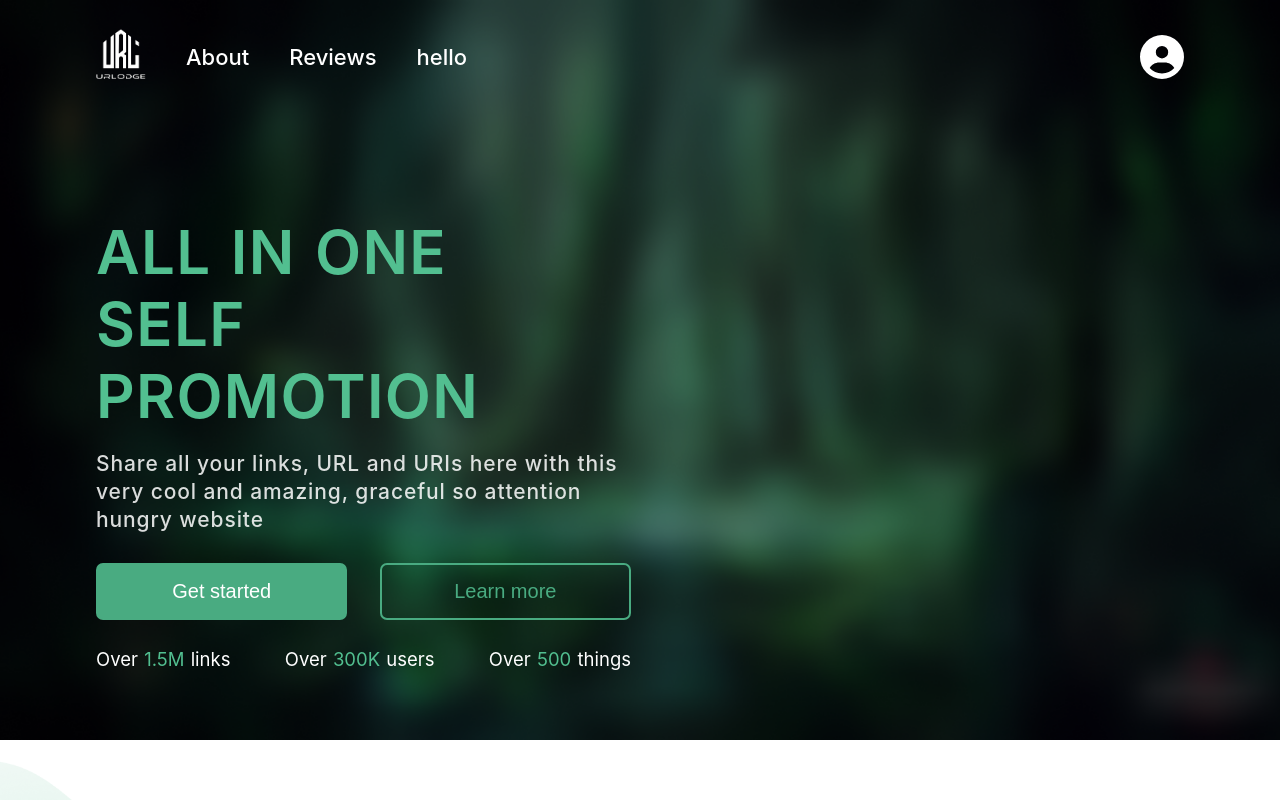
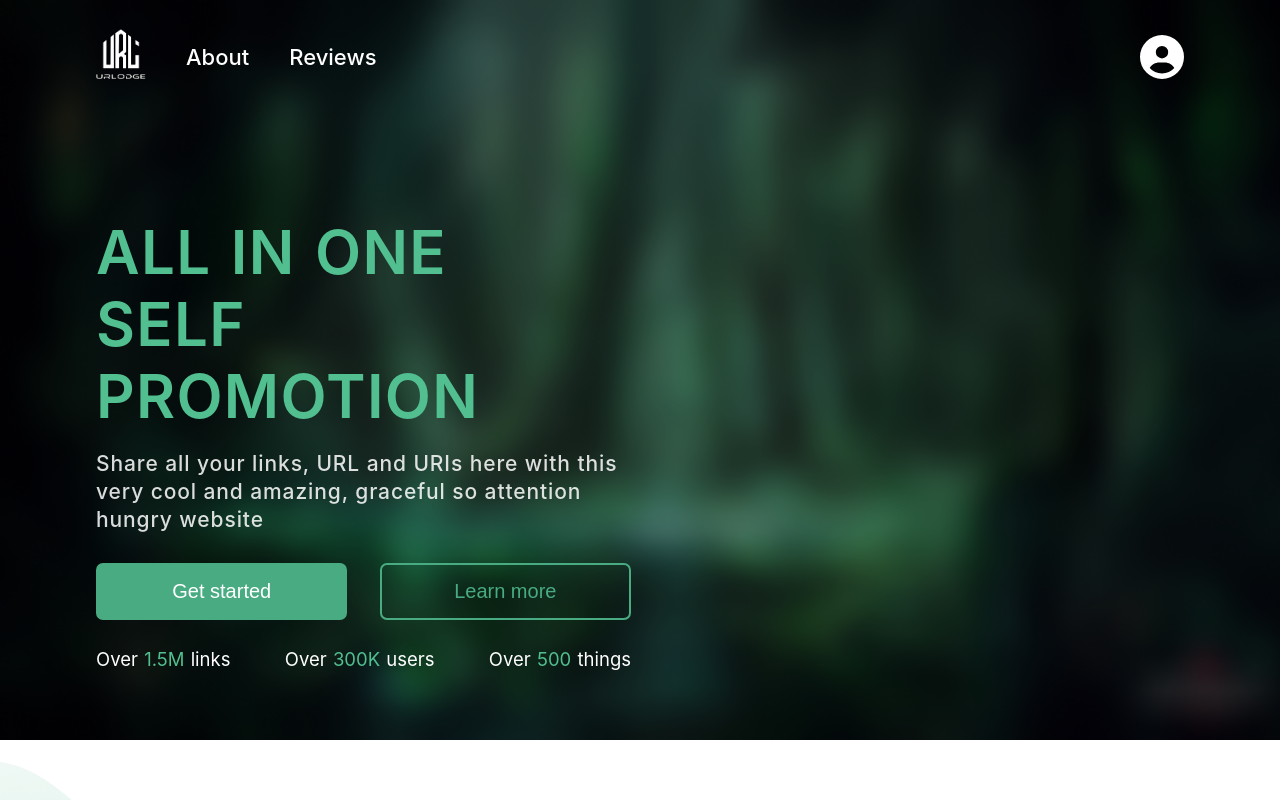
Before and after one commit to itsOdell/urlodge, a Next.js app: page / in a window 1280 px wide. Shown: the top 800 px of the page. Built offline with nearby package versions, Linux system fonts and the light colour scheme; no server answers.

Commit message:
final beta luanch

```diff
--- a/src/components/Navbar.tsx
+++ b/src/components/Navbar.tsx
@@ -27,9 +27,6 @@ const NavbarComponent: React.FC = (): React.ReactElement => {
                     <Link href={"#Reviews"}>
                         <a>Reviews</a>
                     </Link>
-                    {/* <Link > */}
-                        <a href="/hello">hello</a>
-                    {/* </Link> */}
                 </div>
                 <div className={`${styles.nav_right}`}>
                 <Link href={linkUrl} passHref={true}>
--- a/src/pages/api/hello.ts
+++ /dev/null
@@ -1,8 +0,0 @@
-import type { NextApiRequest, NextApiResponse } from 'next'
-
-export default async function handler(
-  req: NextApiRequest,
-  res: NextApiResponse
-) {
- res.status(200).send("hello")
-}
```
